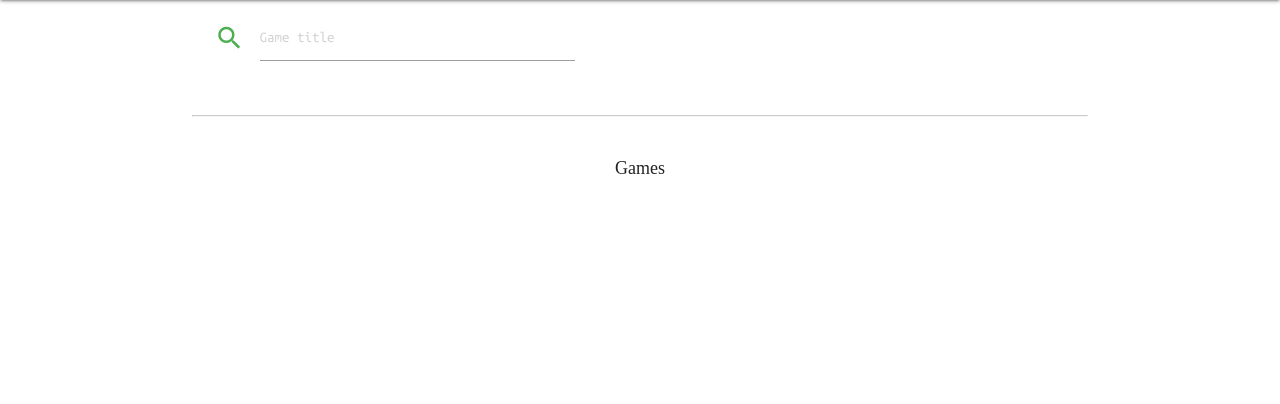
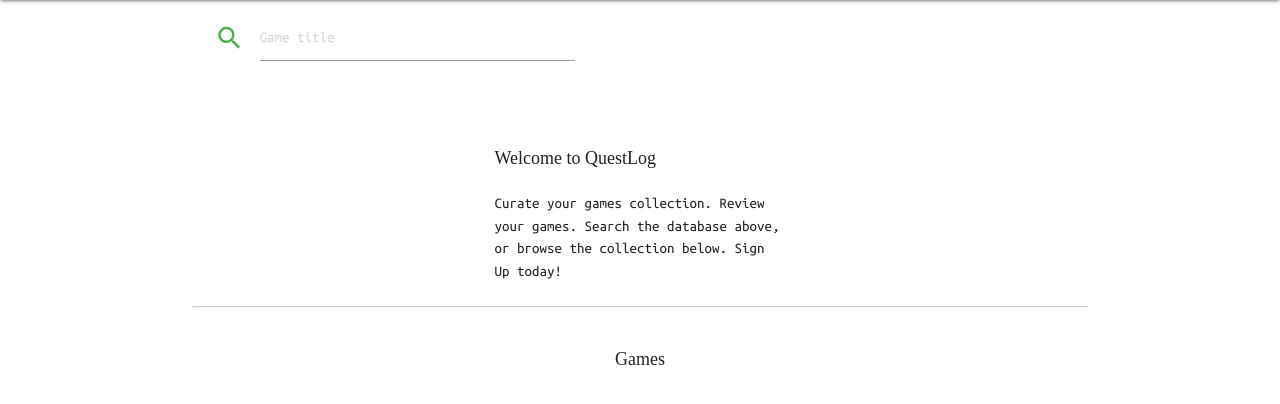
Before and after one commit to Oxymetaphoric/milestone_project_3, a Flask app: page /games in a window 1280 px wide. Shown: the part 64-468 px from the top of the page. Run offline with Flask 3, Linux system fonts and the light colour scheme; data that the repository does not hold is empty; some web fonts are replaced.

Commit message:
FIX: add explanatory text to landing page

```diff
--- a/quest_log/templates/games.html
+++ b/quest_log/templates/games.html
@@ -18,7 +18,8 @@
   <div class="container">
     <div class="row">
       <div class="col l6 s12 m8 offset-m2 offset-l3" id="game-results">
-      <!-- Game cards will be dynamically inserted here -->
+        <h1>Welcome to QuestLog</h1>
+        <p>Curate your games collection. Review your games. Search the database above, or browse the collection below. Sign Up today!</p>
       </div>
     </div>
   </div>
```
